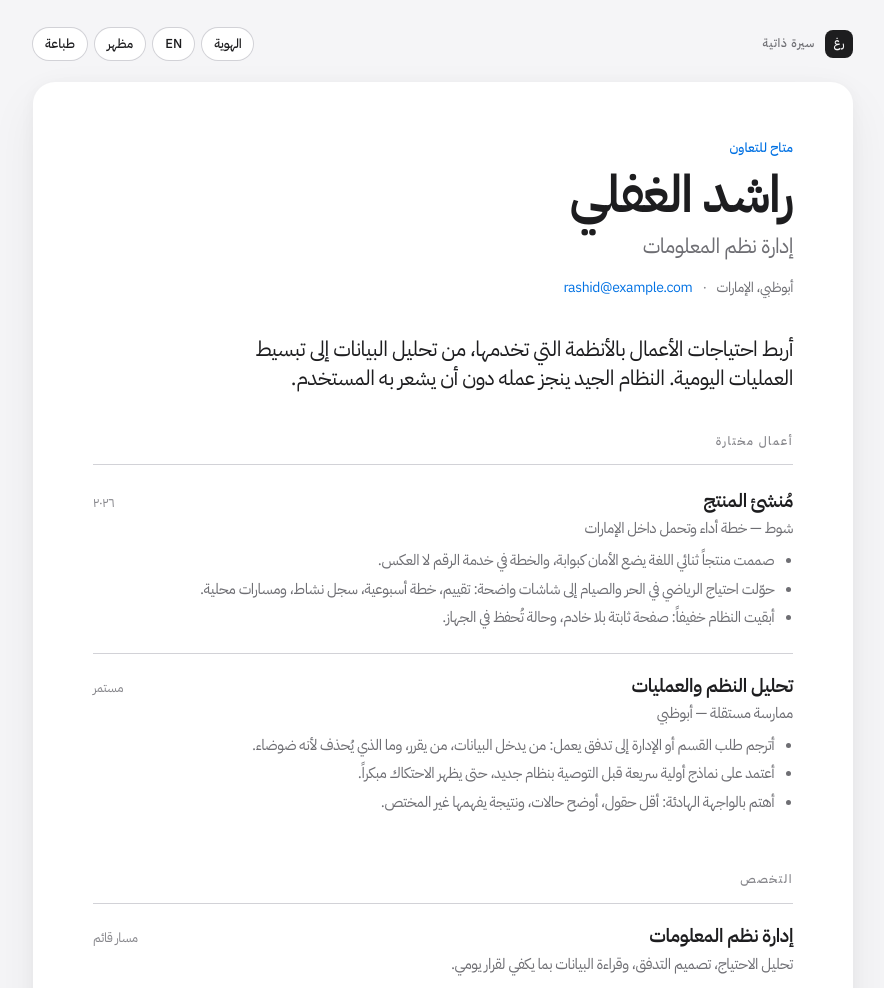
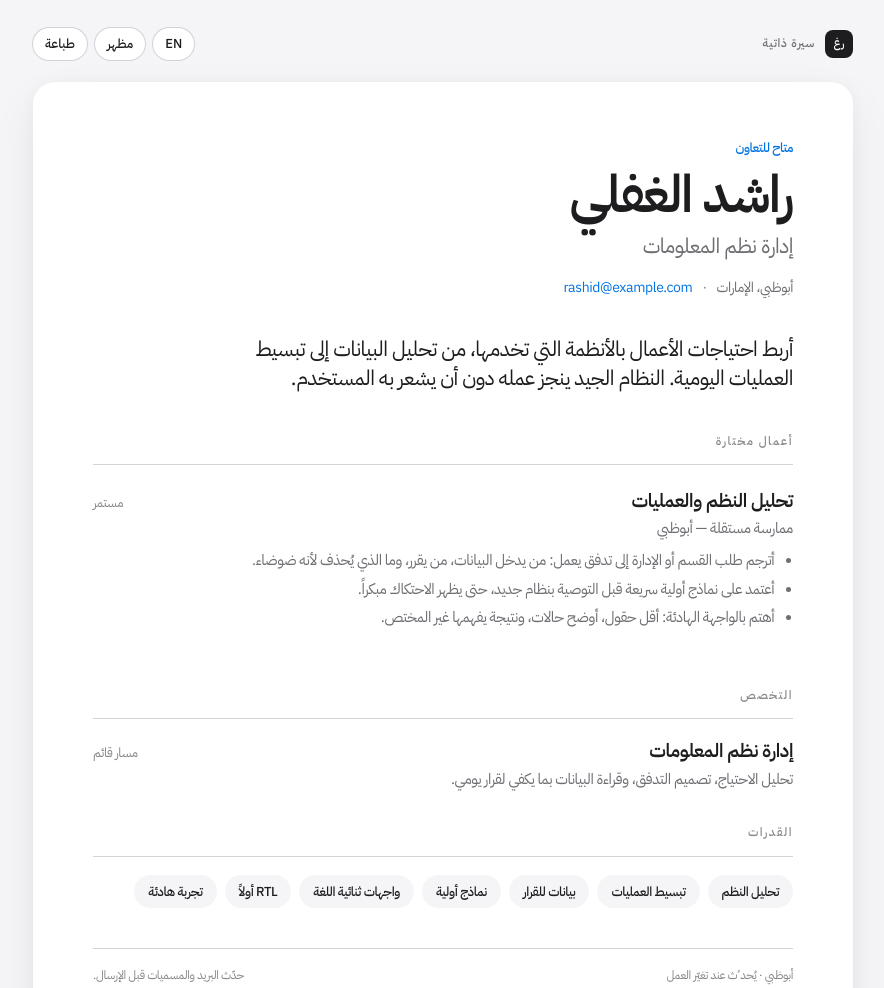
Before and after one commit to RashedSG/Day1, a plain HTML site: page index.html in a window 1280 px wide. Shown: the top 988 px of the page, without its empty margins (197-1081 px from the left). Drawn offline with Linux system fonts and the light colour scheme.

Commit message:
Remove Shawṭ section from CV

```diff
--- a/index.html
+++ b/index.html
@@ -19,257 +19,78 @@
     --tertiary: #86868b;
     --line: #d2d2d7;
     --blue: #0071e3;
-    --blue-hover: #0077ed;
     --fill: #f5f5f7;
-    --chip: #e8e8ed;
     --shadow: 0 2px 16px rgba(0,0,0,.04), 0 20px 50px rgba(0,0,0,.06);
     --safe: env(safe-area-inset-bottom, 0px);
   }
   @media (prefers-color-scheme: dark){
     :root{
-      --bg: #000000;
-      --paper: #1d1d1f;
-      --text: #f5f5f7;
-      --secondary: #a1a1a6;
-      --tertiary: #86868b;
-      --line: #424245;
-      --fill: #2c2c2e;
-      --chip: #3a3a3c;
+      --bg: #000000; --paper: #1d1d1f; --text: #f5f5f7; --secondary: #a1a1a6;
+      --tertiary: #86868b; --line: #424245; --fill: #2c2c2e;
       --shadow: 0 2px 16px rgba(0,0,0,.4), 0 24px 60px rgba(0,0,0,.45);
     }
   }
   html[data-theme="light"]{
     --bg: #f5f5f7; --paper: #ffffff; --text: #1d1d1f; --secondary: #6e6e73;
-    --tertiary: #86868b; --line: #d2d2d7; --fill: #f5f5f7; --chip: #e8e8ed;
+    --tertiary: #86868b; --line: #d2d2d7; --fill: #f5f5f7;
     --shadow: 0 2px 16px rgba(0,0,0,.04), 0 20px 50px rgba(0,0,0,.06);
   }
   html[data-theme="dark"]{
     --bg: #000000; --paper: #1d1d1f; --text: #f5f5f7; --secondary: #a1a1a6;
-    --tertiary: #86868b; --line: #424245; --fill: #2c2c2e; --chip: #3a3a3c;
+    --tertiary: #86868b; --line: #424245; --fill: #2c2c2e;
     --shadow: 0 2px 16px rgba(0,0,0,.4), 0 24px 60px rgba(0,0,0,.45);
   }
-
   *{ box-sizing: border-box; margin: 0; padding: 0; }
   html{ -webkit-text-size-adjust: 100%; }
   body{
-    min-height: 100dvh;
-    background: var(--bg);
-    color: var(--text);
+    min-height: 100dvh; background: var(--bg); color: var(--text);
     font-family: "IBM Plex Sans Arabic", "IBM Plex Sans", -apple-system, BlinkMacSystemFont, "SF Pro Text", "Segoe UI", sans-serif;
-    font-weight: 400;
-    font-size: 17px;
-    line-height: 1.47;
-    letter-spacing: -.022em;
+    font-weight: 400; font-size: 17px; line-height: 1.47; letter-spacing: -.022em;
   }
   button, a{ font: inherit; color: inherit; }
   button{ background: none; border: 0; cursor: pointer; }
-
-  .page{
-    width: min(820px, calc(100% - 32px));
-    margin: 0 auto;
-    padding: 28px 0 calc(64px + var(--safe));
-  }
-
-  .nav{
-    display: flex;
-    align-items: center;
-    justify-content: space-between;
-    margin-bottom: 22px;
-  }
-  .nav-mark{
-    display: flex;
-    align-items: center;
-    gap: 10px;
-    color: var(--secondary);
-    font-size: 12px;
-    font-weight: 500;
-    letter-spacing: .06em;
-  }
-  .glyph{
-    width: 28px; height: 28px;
-    border-radius: 8px;
-    background: var(--text);
-    color: var(--bg);
-    display: grid; place-items: center;
-    font-size: 11px; font-weight: 600;
-    letter-spacing: 0;
-  }
+  .page{ width: min(820px, calc(100% - 32px)); margin: 0 auto; padding: 28px 0 calc(64px + var(--safe)); }
+  .nav{ display: flex; align-items: center; justify-content: space-between; margin-bottom: 22px; }
+  .nav-mark{ display: flex; align-items: center; gap: 10px; color: var(--secondary); font-size: 12px; font-weight: 500; letter-spacing: .06em; }
+  .glyph{ width: 28px; height: 28px; border-radius: 8px; background: var(--text); color: var(--bg); display: grid; place-items: center; font-size: 11px; font-weight: 600; letter-spacing: 0; }
   .tools{ display: flex; gap: 8px; }
-  .tool{
-    height: 32px;
-    padding: 0 12px;
-    border-radius: 980px;
-    background: var(--paper);
-    color: var(--text);
-    font-size: 13px;
-    font-weight: 500;
-    box-shadow: 0 0 0 1px var(--line);
-    text-decoration: none;
-    display: inline-flex; align-items: center;
-  }
+  .tool{ height: 32px; padding: 0 12px; border-radius: 980px; background: var(--paper); color: var(--text); font-size: 13px; font-weight: 500; box-shadow: 0 0 0 1px var(--line); }
   .tool:hover{ background: var(--fill); }
-
-  .sheet{
-    background: var(--paper);
-    border-radius: 22px;
-    box-shadow: var(--shadow);
-    padding: 56px 60px 48px;
-  }
-
+  .sheet{ background: var(--paper); border-radius: 22px; box-shadow: var(--shadow); padding: 56px 60px 48px; }
   header.hero{ margin-bottom: 36px; }
-  .eyebrow{
-    color: var(--blue);
-    font-size: 13px;
-    font-weight: 500;
-    letter-spacing: .01em;
-    margin-bottom: 10px;
-  }
-  h1{
-    font-size: clamp(36px, 6vw, 52px);
-    font-weight: 600;
-    letter-spacing: -.03em;
-    line-height: 1.08;
-  }
-  .role{
-    margin-top: 8px;
-    font-size: 21px;
-    font-weight: 400;
-    color: var(--secondary);
-    letter-spacing: -.02em;
-  }
-  .meta{
-    margin-top: 16px;
-    display: flex;
-    flex-wrap: wrap;
-    gap: 6px 0;
-    color: var(--secondary);
-    font-size: 14px;
-  }
-  .meta a{
-    color: var(--blue);
-    text-decoration: none;
-  }
+  .eyebrow{ color: var(--blue); font-size: 13px; font-weight: 500; margin-bottom: 10px; }
+  h1{ font-size: clamp(36px, 6vw, 52px); font-weight: 600; letter-spacing: -.03em; line-height: 1.08; }
+  .role{ margin-top: 8px; font-size: 21px; font-weight: 400; color: var(--secondary); letter-spacing: -.02em; }
+  .meta{ margin-top: 16px; display: flex; flex-wrap: wrap; color: var(--secondary); font-size: 14px; }
+  .meta a{ color: var(--blue); text-decoration: none; }
   .meta a:hover{ text-decoration: underline; }
-  .dot{
-    margin: 0 10px;
-    color: var(--tertiary);
-  }
-
-  .lead{
-    font-size: 21px;
-    line-height: 1.38;
-    letter-spacing: -.021em;
-    color: var(--text);
-    max-width: 28em;
-    margin: 0 0 40px;
-    font-weight: 400;
-  }
-
+  .dot{ margin: 0 10px; color: var(--tertiary); }
+  .lead{ font-size: 21px; line-height: 1.38; letter-spacing: -.021em; max-width: 28em; margin: 0 0 40px; }
   section.block + section.block{ margin-top: 34px; }
-  .label{
-    font-size: 12px;
-    font-weight: 500;
-    letter-spacing: .08em;
-    text-transform: uppercase;
-    color: var(--tertiary);
-    margin-bottom: 14px;
-  }
+  .label{ font-size: 12px; font-weight: 500; letter-spacing: .08em; text-transform: uppercase; color: var(--tertiary); margin-bottom: 14px; }
   [lang="ar"] .label{ letter-spacing: .12em; text-transform: none; }
-
-  .rule{
-    height: 1px;
-    background: var(--line);
-    border: 0;
-    margin: 0 0 18px;
-  }
-
+  .rule{ height: 1px; background: var(--line); border: 0; margin: 0 0 18px; }
   .job{ padding: 4px 0 18px; }
-  .job + .job{
-    border-top: 1px solid var(--line);
-    padding-top: 18px;
-  }
-  .job-top{
-    display: flex;
-    align-items: baseline;
-    justify-content: space-between;
-    gap: 16px;
-    flex-wrap: wrap;
-  }
-  .job h2{
-    font-size: 19px;
-    font-weight: 600;
-    letter-spacing: -.02em;
-  }
-  .when{
-    color: var(--tertiary);
-    font-size: 13px;
-    font-weight: 400;
-    white-space: nowrap;
-  }
-  .org{
-    color: var(--secondary);
-    font-size: 15px;
-    margin-top: 2px;
-  }
-  .job ul{
-    margin: 10px 0 0;
-    padding: 0 1.1em 0 0;
-  }
+  .job-top{ display: flex; align-items: baseline; justify-content: space-between; gap: 16px; flex-wrap: wrap; }
+  .job h2{ font-size: 19px; font-weight: 600; letter-spacing: -.02em; }
+  .when{ color: var(--tertiary); font-size: 13px; white-space: nowrap; }
+  .org{ color: var(--secondary); font-size: 15px; margin-top: 2px; }
+  .job ul{ margin: 10px 0 0; padding: 0 1.1em 0 0; }
   [dir="ltr"] .job ul{ padding: 0 0 0 1.1em; }
-  .job li{
-    color: var(--secondary);
-    font-size: 15px;
-    line-height: 1.5;
-    margin: 0 0 6px;
-  }
-
-  .edu{
-    display: flex;
-    justify-content: space-between;
-    gap: 16px;
-    align-items: baseline;
-    flex-wrap: wrap;
-  }
+  .job li{ color: var(--secondary); font-size: 15px; line-height: 1.5; margin: 0 0 6px; }
+  .edu{ display: flex; justify-content: space-between; gap: 16px; align-items: baseline; flex-wrap: wrap; }
   .edu h2{ font-size: 19px; font-weight: 600; letter-spacing: -.02em; }
   .edu p{ color: var(--secondary); font-size: 15px; margin-top: 3px; }
-
-  .skills{
-    display: flex;
-    flex-wrap: wrap;
-    gap: 8px;
-  }
-  .skill{
-    background: var(--fill);
-    color: var(--text);
-    border-radius: 980px;
-    padding: 7px 14px;
-    font-size: 13px;
-    font-weight: 500;
-  }
-
-  footer.note{
-    margin-top: 40px;
-    padding-top: 18px;
-    border-top: 1px solid var(--line);
-    color: var(--tertiary);
-    font-size: 12px;
-    display: flex;
-    justify-content: space-between;
-    gap: 12px;
-    flex-wrap: wrap;
-  }
-
+  .skills{ display: flex; flex-wrap: wrap; gap: 8px; }
+  .skill{ background: var(--fill); color: var(--text); border-radius: 980px; padding: 7px 14px; font-size: 13px; font-weight: 500; }
+  footer.note{ margin-top: 40px; padding-top: 18px; border-top: 1px solid var(--line); color: var(--tertiary); font-size: 12px; display: flex; justify-content: space-between; gap: 12px; flex-wrap: wrap; }
   @media (max-width: 720px){
     .sheet{ padding: 32px 22px 28px; border-radius: 18px; }
-    .lead{ font-size: 19px; }
-    .role{ font-size: 18px; }
-    h1{ font-size: 34px; }
+    .lead{ font-size: 19px; } .role{ font-size: 18px; } h1{ font-size: 34px; }
   }
-
   @media print{
     :root, html[data-theme="dark"], html[data-theme="light"]{
-      --bg: #ffffff; --paper: #ffffff; --text: #1d1d1f;
-      --secondary: #6e6e73; --tertiary: #86868b; --line: #d2d2d7; --fill: #f5f5f7;
+      --bg: #ffffff; --paper: #ffffff; --text: #1d1d1f; --secondary: #6e6e73; --tertiary: #86868b; --line: #d2d2d7; --fill: #f5f5f7;
     }
     body{ background: #fff; }
     .nav, footer.note .hide-print{ display: none !important; }
@@ -288,13 +109,11 @@
         <span data-i="nav">سيرة ذاتية</span>
       </div>
       <div class="tools">
-        <a class="tool" href="id.html" data-i="idLink">الهوية</a>
         <button class="tool" id="langBtn" type="button">EN</button>
         <button class="tool" id="themeBtn" type="button" data-i="theme">مظهر</button>
         <button class="tool" id="printBtn" type="button" data-i="print">طباعة</button>
       </div>
     </div>
-
     <article class="sheet">
       <header class="hero">
         <p class="eyebrow" data-i="avail">متاح للتعاون</p>
@@ -306,13 +125,10 @@
           <a id="mailLink" href="mailto:rashid@example.com">rashid@example.com</a>
         </p>
       </header>
-
       <p class="lead" data-i="lead"></p>
-
       <section class="block">
         <p class="label" data-i="workLabel">أعمال مختارة</p>
         <hr class="rule">
-
         <article class="job">
           <div class="job-top">
             <div>
@@ -327,23 +143,7 @@
             <li data-i="j1c"></li>
           </ul>
         </article>
-
-        <article class="job">
-          <div class="job-top">
-            <div>
-              <h2 data-i="j2t"></h2>
-              <p class="org" data-i="j2o"></p>
-            </div>
-            <span class="when" data-i="j2d"></span>
-          </div>
-          <ul>
-            <li data-i="j2a"></li>
-            <li data-i="j2b"></li>
-            <li data-i="j2c"></li>
-          </ul>
-        </article>
       </section>
-
       <section class="block">
         <p class="label" data-i="eduLabel">التخصص</p>
         <hr class="rule">
@@ -355,94 +155,52 @@
           <span class="when" data-i="eduWhen"></span>
         </div>
       </section>
-
       <section class="block">
         <p class="label" data-i="skillLabel">القدرات</p>
         <hr class="rule">
         <div class="skills" id="skills"></div>
       </section>
-
       <footer class="note">
         <span data-i="foot"></span>
         <span class="hide-print" data-i="editHint"></span>
       </footer>
     </article>
   </div>
-
 <script>
-  const PROFILE = {
-    email: "rashid@example.com"
-  };
-
+  const PROFILE = { email: "rashid@example.com" };
   const T = {
     ar: {
-      nav: "سيرة ذاتية",
-      theme: "مظهر",
-      print: "طباعة",
-      idLink: "الهوية",
-      avail: "متاح للتعاون",
-      name: "راشد الغفلي",
-      role: "إدارة نظم المعلومات",
-      place: "أبوظبي، الإمارات",
+      nav: "سيرة ذاتية", theme: "مظهر", print: "طباعة", avail: "متاح للتعاون",
+      name: "راشد الغفلي", role: "إدارة نظم المعلومات", place: "أبوظبي، الإمارات",
       lead: "أربط احتياجات الأعمال بالأنظمة التي تخدمها، من تحليل البيانات إلى تبسيط العمليات اليومية. النظام الجيد ينجز عمله دون أن يشعر به المستخدم.",
       workLabel: "أعمال مختارة",
-      j1t: "مُنشئ المنتج",
-      j1o: "شوط — خطة أداء وتحمل داخل الإمارات",
-      j1d: "٢٠٢٦",
-      j1a: "صممت منتجاً ثنائي اللغة يضع الأمان كبوابة، والخطة في خدمة الرقم لا العكس.",
-      j1b: "حوّلت احتياج الرياضي في الحر والصيام إلى شاشات واضحة: تقييم، خطة أسبوعية، سجل نشاط، ومسارات محلية.",
-      j1c: "أبقيت النظام خفيفاً: صفحة ثابتة بلا خادم، وحالة تُحفظ في الجهاز.",
-      j2t: "تحليل النظم والعمليات",
-      j2o: "ممارسة مستقلة — أبوظبي",
-      j2d: "مستمر",
-      j2a: "أترجم طلب القسم أو الإدارة إلى تدفق يعمل: من يدخل البيانات، من يقرر، وما الذي يُحذف لأنه ضوضاء.",
-      j2b: "أعتمد على نماذج أولية سريعة قبل التوصية بنظام جديد، حتى يظهر الاحتكاك مبكراً.",
-      j2c: "أهتم بالواجهة الهادئة: أقل حقول، أوضح حالات، ونتيجة يفهمها غير المختص.",
-      eduLabel: "التخصص",
-      eduTitle: "إدارة نظم المعلومات",
-      eduBody: "تحليل الاحتياج، تصميم التدفق، وقراءة البيانات بما يكفي لقرار يومي.",
-      eduWhen: "مسار قائم",
+      j1t: "تحليل النظم والعمليات", j1o: "ممارسة مستقلة — أبوظبي", j1d: "مستمر",
+      j1a: "أترجم طلب القسم أو الإدارة إلى تدفق يعمل: من يدخل البيانات، من يقرر، وما الذي يُحذف لأنه ضوضاء.",
+      j1b: "أعتمد على نماذج أولية سريعة قبل التوصية بنظام جديد، حتى يظهر الاحتكاك مبكراً.",
+      j1c: "أهتم بالواجهة الهادئة: أقل حقول، أوضح حالات، ونتيجة يفهمها غير المختص.",
+      eduLabel: "التخصص", eduTitle: "إدارة نظم المعلومات",
+      eduBody: "تحليل الاحتياج، تصميم التدفق، وقراءة البيانات بما يكفي لقرار يومي.", eduWhen: "مسار قائم",
       skillLabel: "القدرات",
       skills: ["تحليل النظم", "تبسيط العمليات", "بيانات للقرار", "نماذج أولية", "واجهات ثنائية اللغة", "RTL أولاً", "تجربة هادئة"],
-      foot: "أبوظبي · يُحد’ث عند تغيّر العمل",
-      editHint: "حدّث البريد والمسميات قبل الإرسال."
+      foot: "أبوظبي · يُحد’ث عند تغيّر العمل", editHint: "حدّث البريد والمسميات قبل الإرسال."
     },
     en: {
-      nav: "Résumé",
-      theme: "Look",
-      print: "Print",
-      idLink: "ID",
-      avail: "Open to collaborate",
-      name: "Rashed Alghfeli",
-      role: "Information Systems",
-      place: "Abu Dhabi, UAE",
+      nav: "Résumé", theme: "Look", print: "Print", avail: "Open to collaborate",
+      name: "Rashed Alghfeli", role: "Information Systems", place: "Abu Dhabi, UAE",
       lead: "I connect business needs to the systems that serve them — from data analysis to quieter daily operations. A good system does its work without the user feeling it.",
       workLabel: "Selected work",
-      j1t: "Product author",
-      j1o: "Shawṭ — endurance planning for the UAE",
-      j1d: "2026",
-      j1a: "Designed a bilingual product where safety is the gate, and the plan serves the result.",
-      j1b: "Turned heat, fasting, and local events into a small set of screens: screening, weekly plan, activity log, Gulf routes.",
-      j1c: "Kept the system light: a static app with state on the device, no server required.",
-      j2t: "Systems and process analysis",
-      j2o: "Independent practice — Abu Dhabi",
-      j2d: "Ongoing",
-      j2a: "I translate a department request into a flow that works: who enters data, who decides, and what can be removed because it is noise.",
-      j2b: "I prototype before recommending a new system, so friction shows up early.",
-      j2c: "I prefer a quiet interface: fewer fields, clearer states, an outcome a non-specialist can read.",
-      eduLabel: "Focus",
-      eduTitle: "Information Systems Management",
-      eduBody: "Need analysis, flow design, and just enough data for a daily decision.",
-      eduWhen: "Active path",
+      j1t: "Systems and process analysis", j1o: "Independent practice — Abu Dhabi", j1d: "Ongoing",
+      j1a: "I translate a department request into a flow that works: who enters data, who decides, and what can be removed because it is noise.",
+      j1b: "I prototype before recommending a new system, so friction shows up early.",
+      j1c: "I prefer a quiet interface: fewer fields, clearer states, an outcome a non-specialist can read.",
+      eduLabel: "Focus", eduTitle: "Information Systems Management",
+      eduBody: "Need analysis, flow design, and just enough data for a daily decision.", eduWhen: "Active path",
       skillLabel: "Capabilities",
       skills: ["Systems analysis", "Process simplification", "Data for decisions", "Rapid prototypes", "Bilingual UI", "RTL-first", "Quiet UX"],
-      foot: "Abu Dhabi · Updated when the work changes",
-      editHint: "Replace the email and titles before you send this."
+      foot: "Abu Dhabi · Updated when the work changes", editHint: "Replace the email and titles before you send this."
     }
   };
-
   let lang = "ar";
-
   function apply(){
     const d = T[lang];
     document.documentElement.lang = lang;
@@ -455,29 +213,18 @@
     });
     const box = document.getElementById("skills");
     box.innerHTML = "";
-    d.skills.forEach(s => {
-      const span = document.createElement("span");
-      span.className = "skill";
-      span.textContent = s;
-      box.appendChild(span);
-    });
+    d.skills.forEach(s => { const span = document.createElement("span"); span.className = "skill"; span.textContent = s; box.appendChild(span); });
     document.getElementById("mailLink").href = "mailto:" + PROFILE.email;
     document.getElementById("mailLink").textContent = PROFILE.email;
   }
-
-  document.getElementById("langBtn").addEventListener("click", () => {
-    lang = lang === "ar" ? "en" : "ar";
-    apply();
-  });
+  document.getElementById("langBtn").addEventListener("click", () => { lang = lang === "ar" ? "en" : "ar"; apply(); });
   document.getElementById("printBtn").addEventListener("click", () => window.print());
   document.getElementById("themeBtn").addEventListener("click", () => {
     const root = document.documentElement;
     const now = root.getAttribute("data-theme");
     const next = now === "dark" ? "light" : now === "light" ? "" : (matchMedia("(prefers-color-scheme: dark)").matches ? "light" : "dark");
-    if (next) root.setAttribute("data-theme", next);
-    else root.removeAttribute("data-theme");
+    if (next) root.setAttribute("data-theme", next); else root.removeAttribute("data-theme");
   });
-
   apply();
 </script>
 </body>
```
